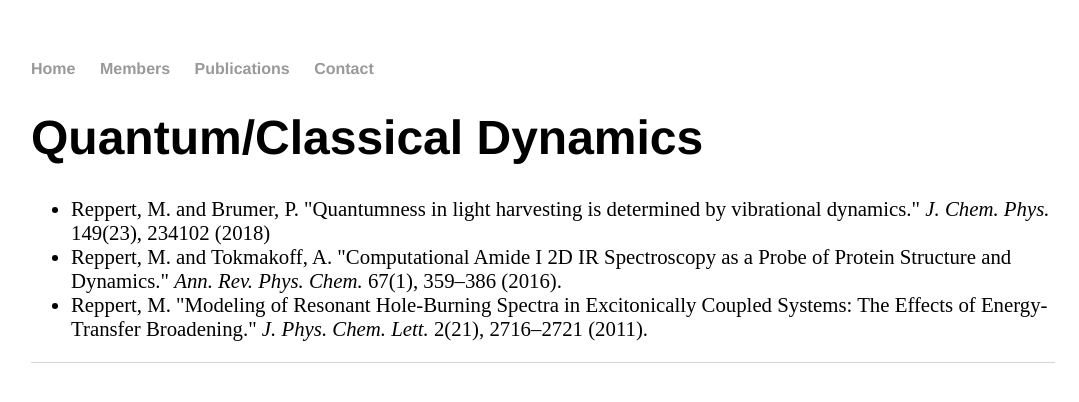
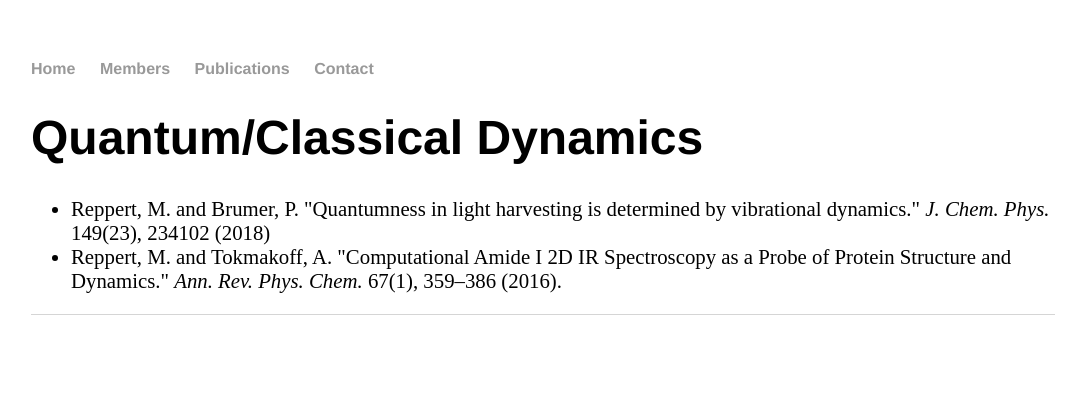
Before and after one commit to mreppert/mreppert.github.io, a Jekyll site: the page built from publications/dynamics/index.html, in a window 1280 px wide. Shown: the top 402 px of the page, without its empty margins (97-1176 px from the left). Built offline with Jekyll 4.4.1, drawn with Linux system fonts in a browser that asks for light colours.

Commit message:
Update index.html

```diff
--- a/publications/dynamics/index.html
+++ b/publications/dynamics/index.html
@@ -21,7 +21,6 @@ h2 {
 <ul reversed style="font-size:130%;" type="1">
   <li>Reppert, M. and Brumer, P. "Quantumness in light harvesting is determined by vibrational dynamics." <i>J. Chem. Phys.</i> 149(23), 234102 (2018)</li>
   <li>Reppert, M. and Tokmakoff, A. "Computational Amide I 2D IR Spectroscopy as a Probe of Protein Structure and Dynamics." <i>Ann. Rev. Phys. Chem.</i> 67(1), 359–386 (2016).</li>
-  <li>Reppert, M. "Modeling of Resonant Hole-Burning Spectra in Excitonically Coupled Systems: The Effects of Energy-Transfer Broadening." <i>J. Phys. Chem. Lett.</i> 2(21), 2716–2721 (2011). </li>
 </ul>
 
 </body>
```
